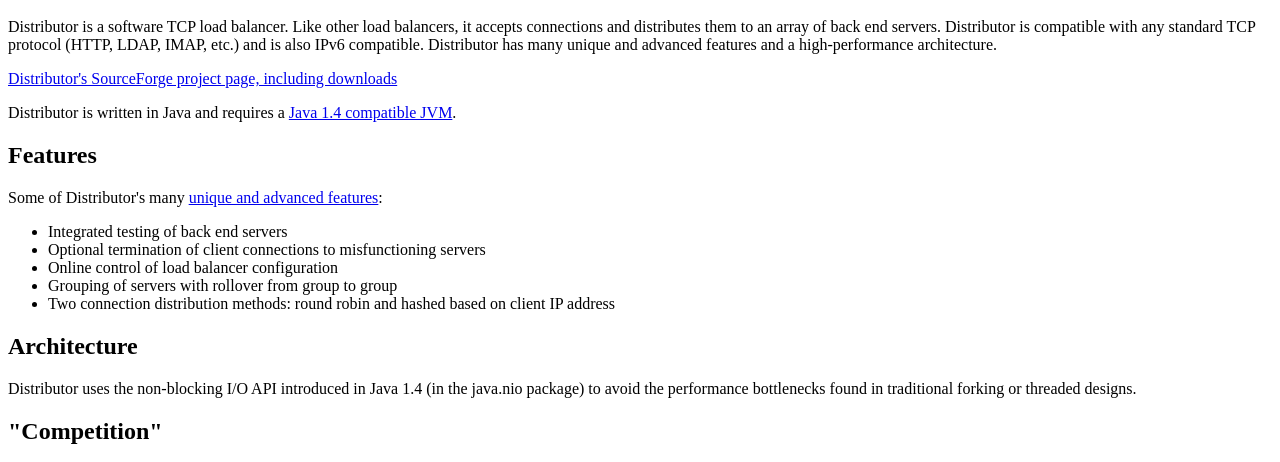
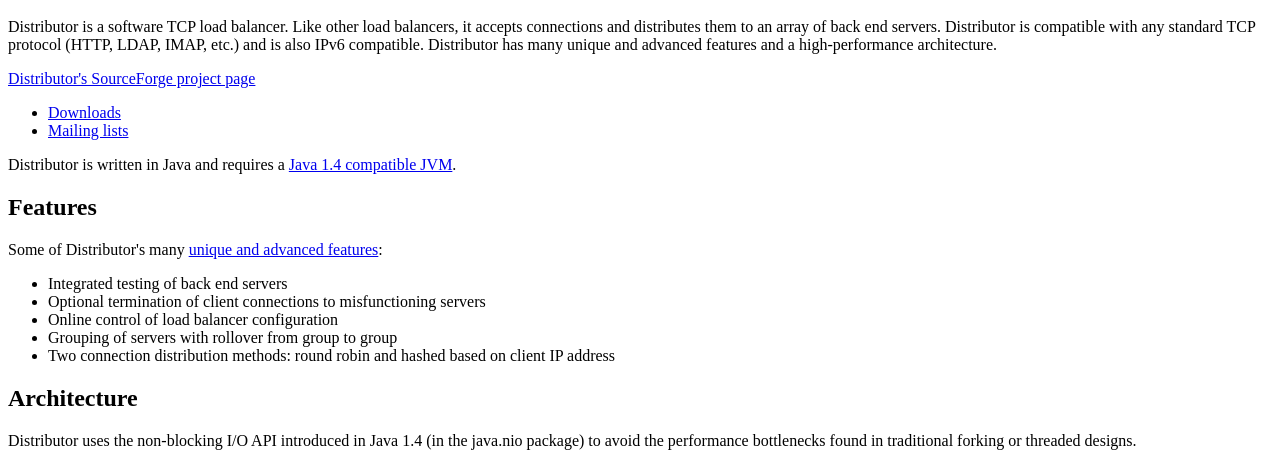
Before and after one commit to jheiss/distributor, a plain HTML site: page htdocs/index.html in a window 1280 px wide. Shown: the part 48-510 px from the top of the page. Drawn offline with Linux system fonts and the light colour scheme.

Commit message:
Added separate download and mailing list links.

```diff
--- a/htdocs/index.html
+++ b/htdocs/index.html
@@ -19,7 +19,13 @@ architecture.
 
 <P>
 <A HREF="http://sourceforge.net/projects/distributor">Distributor's
-SourceForge project page, including downloads</A>
+SourceForge project page</A>
+<UL>
+<LI>
+  <A HREF="http://sourceforge.net/project/showfiles.php?group_id=74698">Downloads</A></LI>
+<LI>
+  <A HREF="http://sourceforge.net/mail/?group_id=74698">Mailing lists</A></LI>
+</UL>
 </P>
 
 <P>
```
